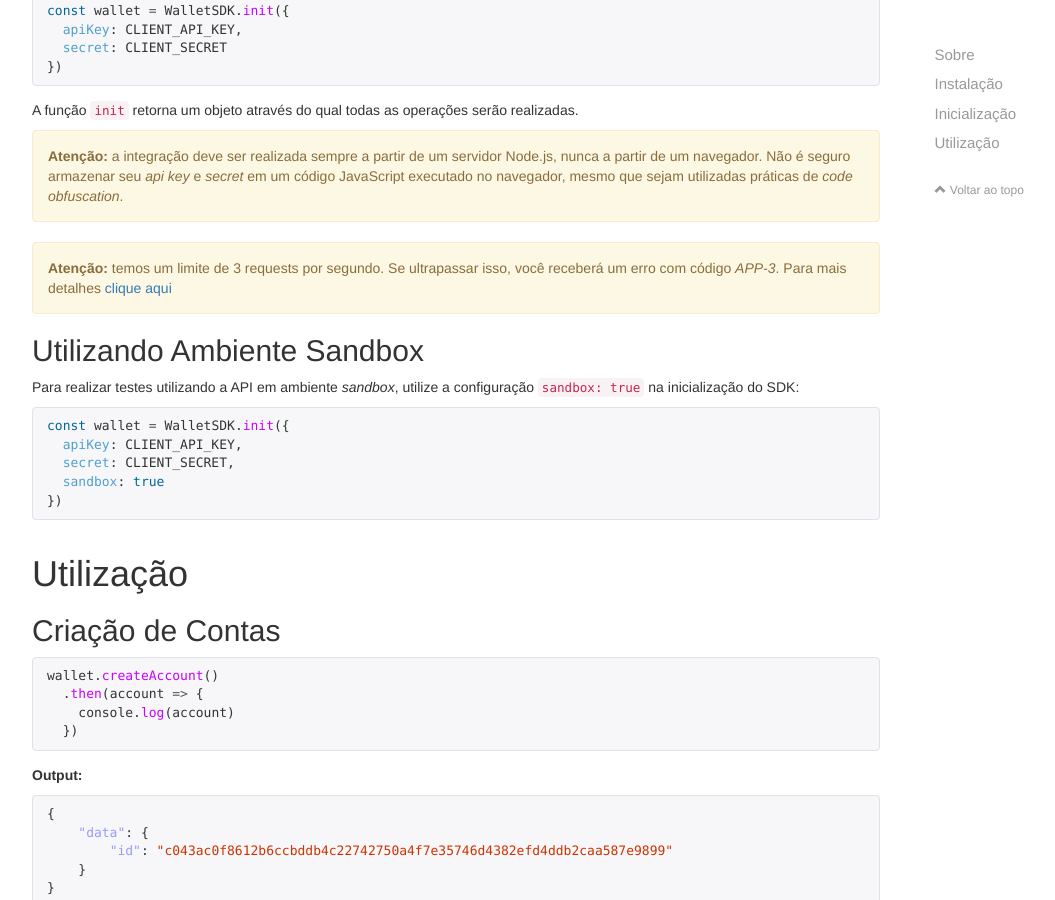
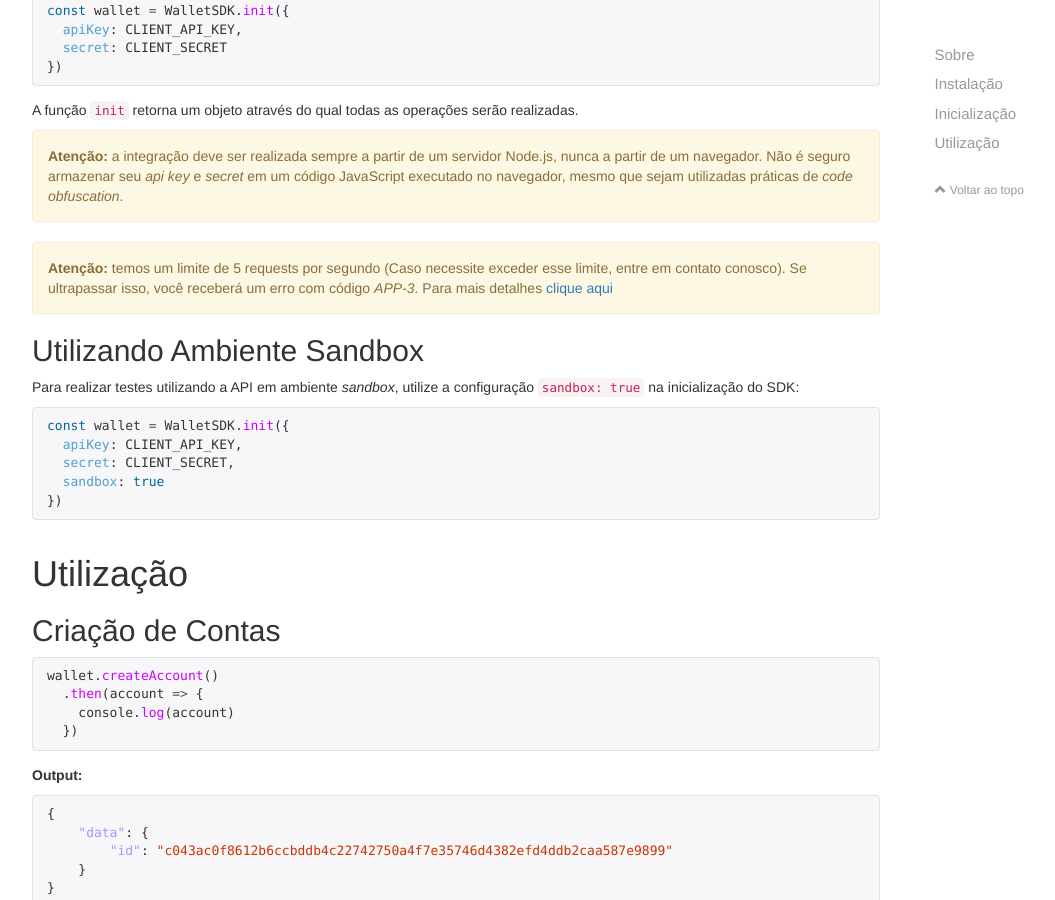
Before and after one commit to swipetech/swp-node-sdk, a Jekyll site: the page built from index.md, in a window 1280 px wide and 900 px high, scrolled down 1042 px. Shown: the whole window, without its empty margins (38-1093 px from the left). Built offline with Jekyll 4.4.1, drawn with Linux system fonts in a browser that asks for light colours; nearby versions of some CDN libraries; comment, search, counter and statistics services are not loaded.

```diff
--- a/index.md
+++ b/index.md
@@ -59,7 +59,7 @@ A função `init` retorna um objeto através do qual todas as operações serão
 </div>
 
 <div class="alert alert-warning" markdown="1">
-**Atenção:** temos um limite de 3 requests por segundo. Se ultrapassar isso, você receberá um erro com código *APP-3*. Para mais detalhes [clique aqui](#lidando-com-erros)
+**Atenção:** temos um limite de 5 requests por segundo (Caso necessite exceder esse limite, entre em contato conosco). Se ultrapassar isso, você receberá um erro com código *APP-3*. Para mais detalhes [clique aqui](#lidando-com-erros)
 </div>
 
 ## Utilizando Ambiente Sandbox
```
